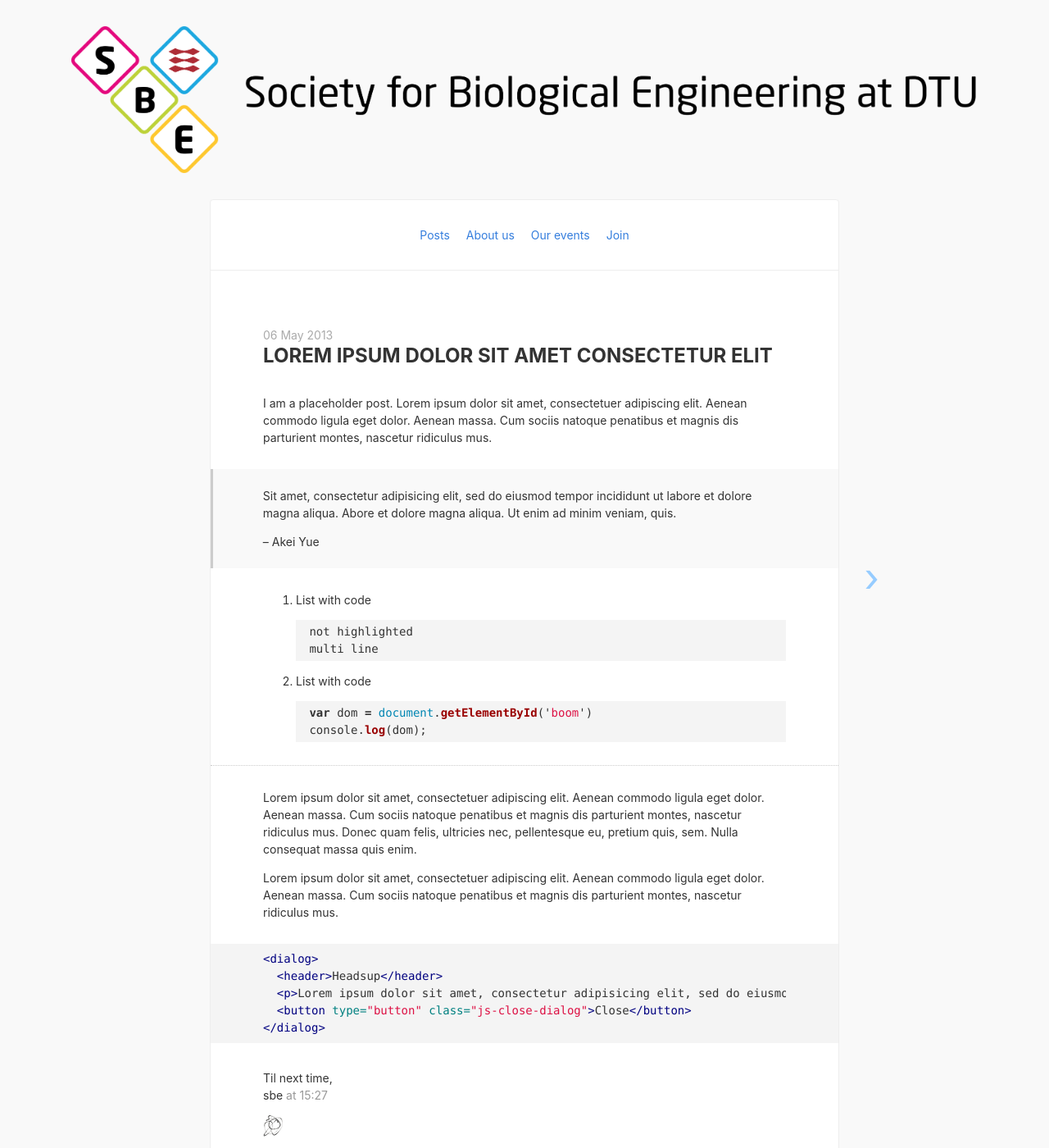
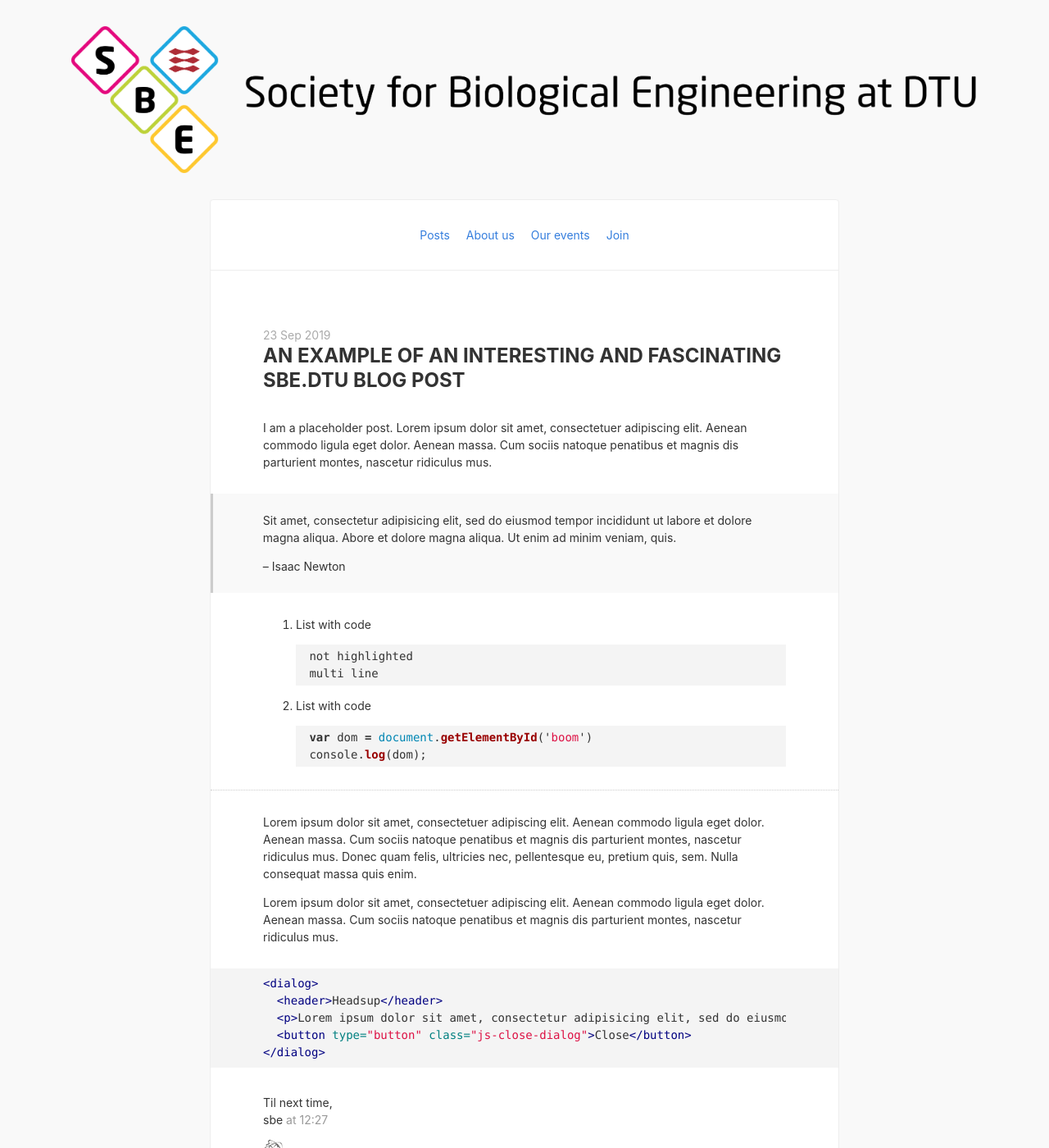
Before and after one commit to versalifedrone/sbe-site, a Jekyll site: the page built from _posts/2019-09-27-more-post.md, in a window 1280 px wide and 1400 px high. Shown: the whole window at 82% size. Built offline with Jekyll 4.4.1, drawn with Linux system fonts in a browser that asks for light colours; nearby versions of some CDN libraries.

Commit message:
Test post

```diff
--- a/_posts/2013-05-06-more-post.md
+++ b/_posts/2019-09-27-more-post.md
@@ -1,13 +1,13 @@
 ---
-title: Lorem Ipsum Dolor Sit Amet Consectetur Elit
-date: 2013-05-06 15:27:31
+title: An example of an interesting and fascinating SBE.DTU blog post
+date: 2019-09-23 12:27:31
 ---
 
 I am a placeholder post. Lorem ipsum dolor sit amet, consectetuer adipiscing elit. Aenean commodo ligula eget dolor. Aenean massa. Cum sociis natoque penatibus et magnis dis parturient montes, nascetur ridiculus mus.
 
 > Sit amet, consectetur adipisicing elit, sed do eiusmod tempor incididunt ut labore et dolore magna aliqua. Abore et dolore magna aliqua. Ut enim ad minim veniam, quis.
 >
-> – Akei Yue
+> – Isaac Newton
 
 1. List with code
 
```
Also changed, not shown: _posts/2017-03-12-scribble-the-jekyll-theme.md (deleted, +0 -6 lines).
